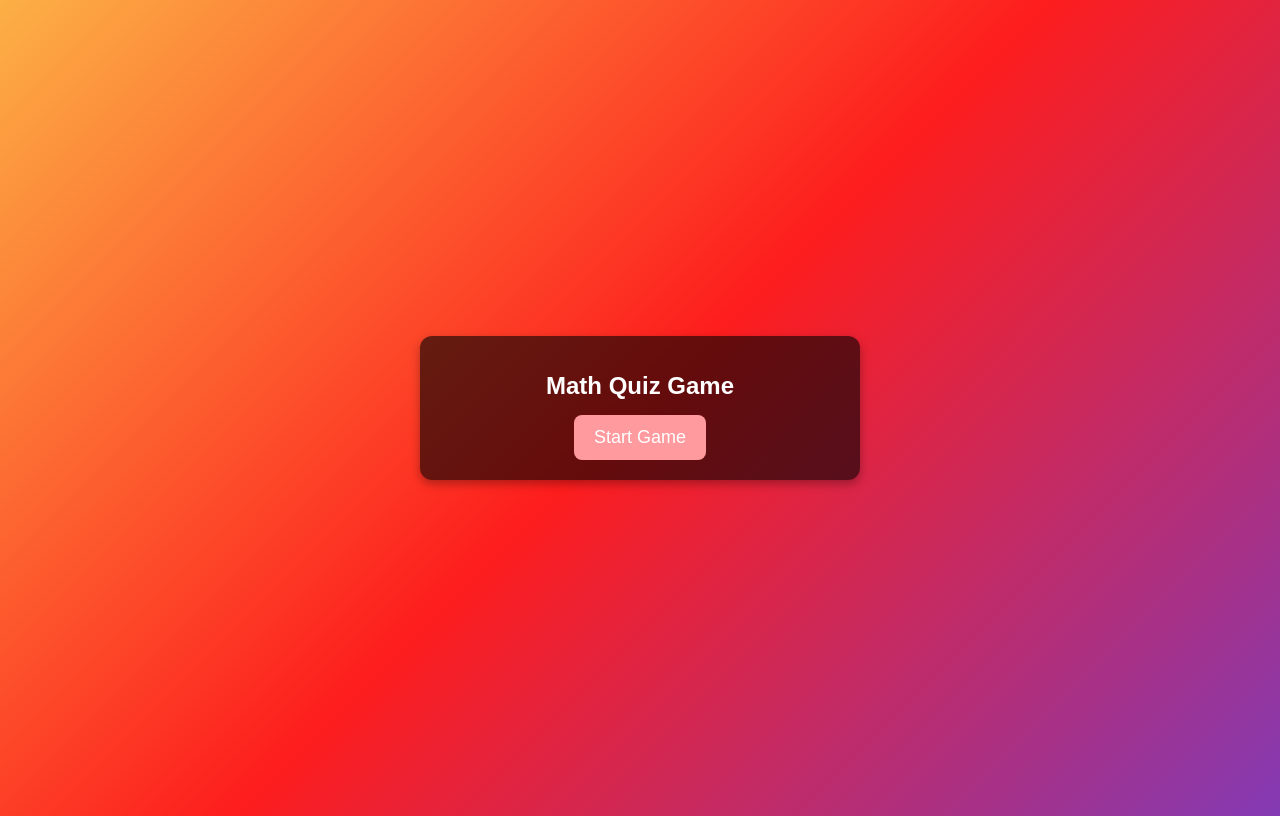
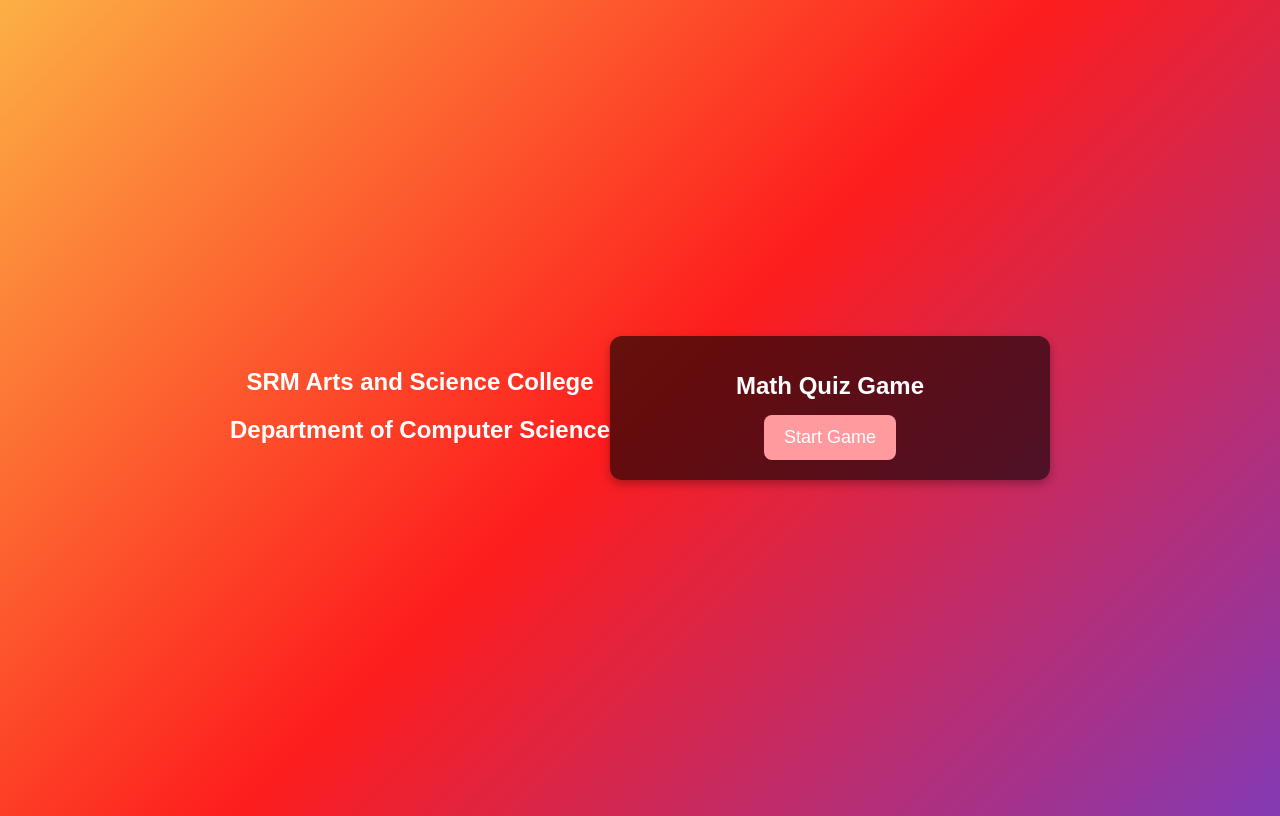
Before and after one commit to Krish00i7/Math-Quiz-Game, a plain HTML site: page index.html in a window 1280 px wide. Drawn offline with Linux system fonts and the light colour scheme.

Commit message:
index.html

```diff
--- a/index.html
+++ b/index.html
@@ -7,6 +7,11 @@
     <link rel="stylesheet" href="style.css">
 </head>
 <body>
+    <header id="page-header">
+        <h1>SRM Arts and Science College</h1>
+        <h2 id="department-text">Department of Computer Science</h2>
+    </header>
+
 
     <div id="game-container">
         <h1>Math Quiz Game</h1>
```
